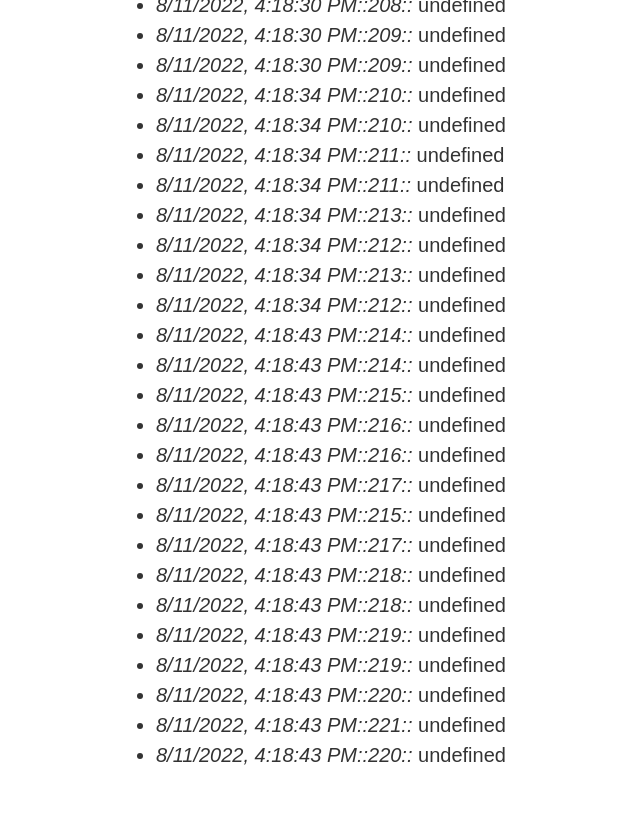
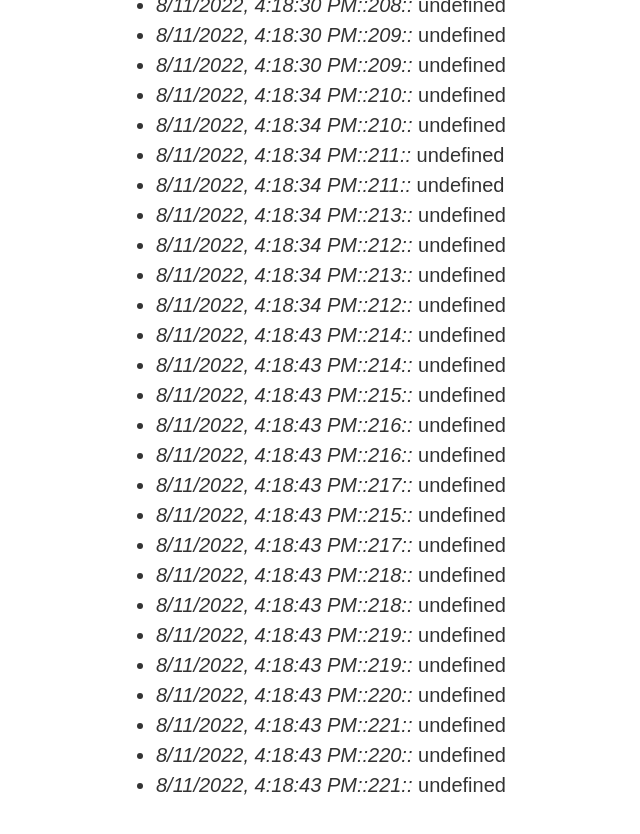
Before and after one commit to todgru/todgru.github.io, a Jekyll site: the page built from feed/index.md, in a window 1280 px wide and 900 px high, scrolled down 3590 px. Shown: the top 834 px of the window, without its empty margins (214-854 px from the left). Built offline with Jekyll 4.4.1, drawn with Linux system fonts in a browser that asks for light colours; our own code applies the rules of GitHub Pages for plain Markdown files.

Commit message:
todgrubot: automated feed update

```diff
--- a/feed/index.md
+++ b/feed/index.md
@@ -56,3 +56,4 @@ layout: nobackground
 * _8/11/2022, 4:18:43 PM::220::_ undefined
 * _8/11/2022, 4:18:43 PM::221::_ undefined
 * _8/11/2022, 4:18:43 PM::220::_ undefined
+* _8/11/2022, 4:18:43 PM::221::_ undefined
```
